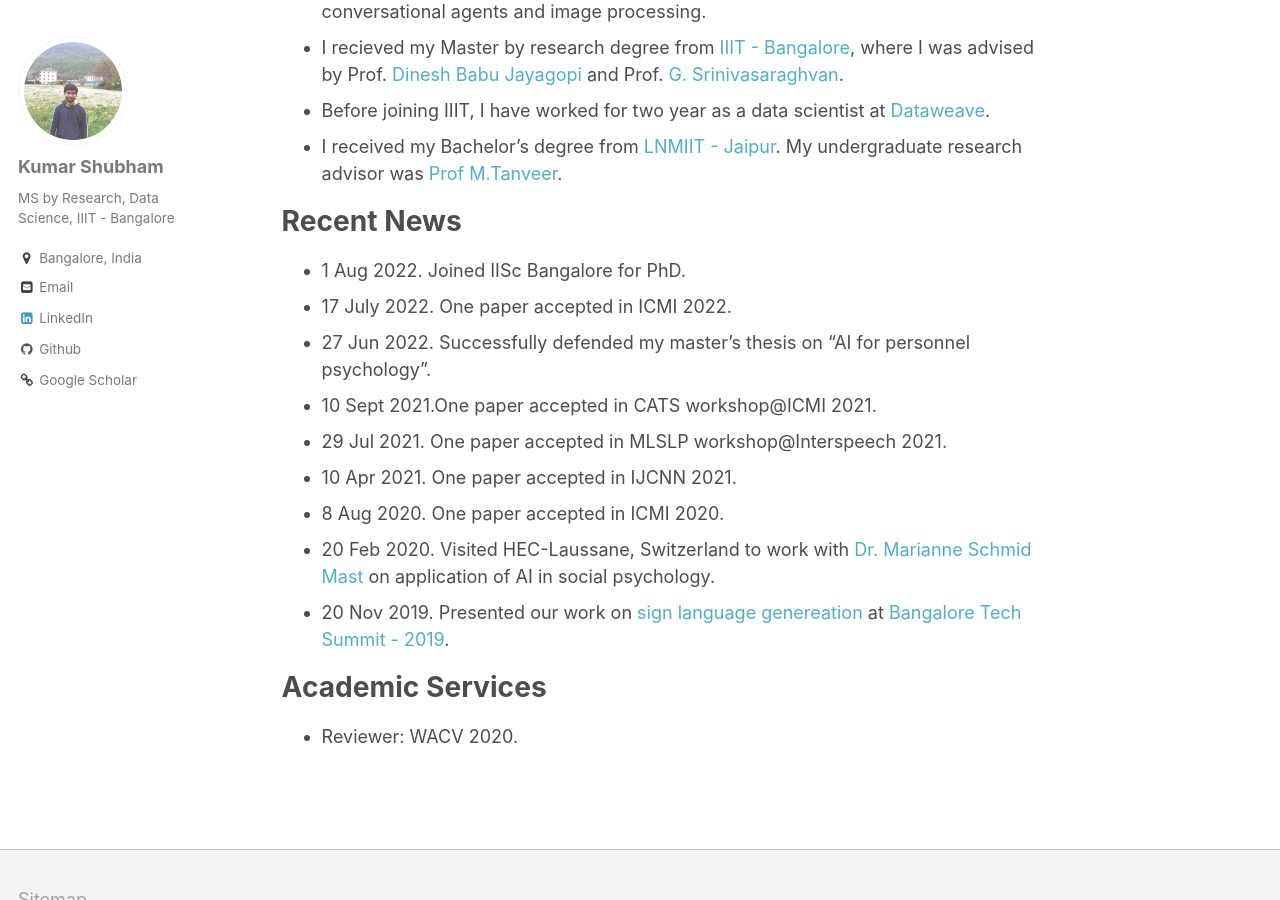
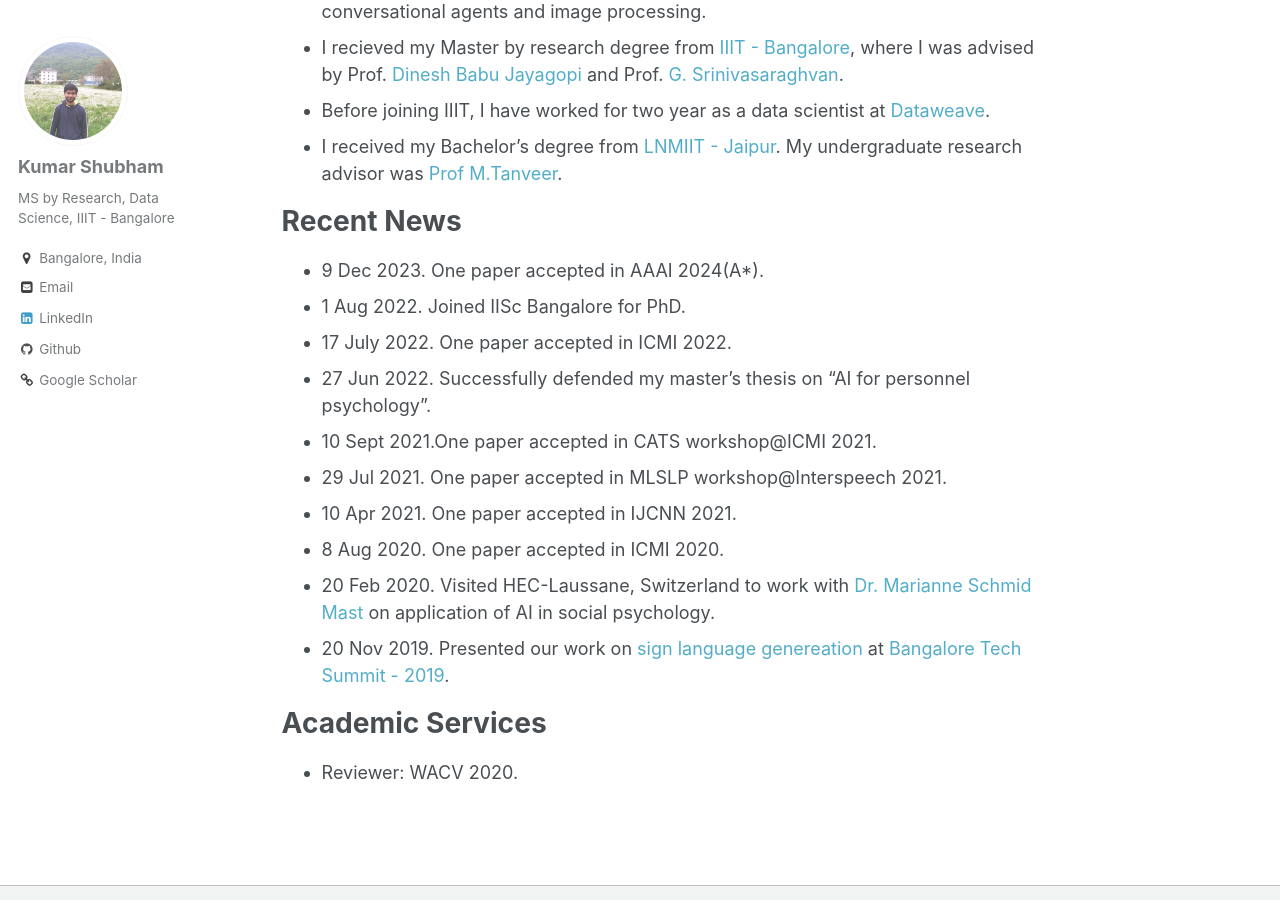
Before and after one commit to kyrs/kyrs.github.io, a Jekyll site: the page built from _pages/about.md, in a window 1280 px wide and 900 px high, scrolled down 776 px. Built offline with Jekyll 4.4.1, drawn with Linux system fonts in a browser that asks for light colours.

Commit message:
Update about.md
update on AAAI

```diff
--- a/_pages/about.md
+++ b/_pages/about.md
@@ -20,6 +20,7 @@ redirect_from:
 * I received my Bachelor’s degree from [LNMIIT - Jaipur](https://www.lnmiit.ac.in/). My undergraduate research advisor was [Prof M.Tanveer](http://www.iiti.ac.in/people/~mtanveer/).
 
 # Recent News
+* 9 Dec 2023. One paper accepted in AAAI 2024(A*).
 * 1 Aug 2022. Joined IISc Bangalore for PhD.
 * 17 July 2022. One paper accepted in ICMI 2022.
 * 27 Jun 2022. Successfully defended my master's thesis  on "AI for personnel psychology".
```
